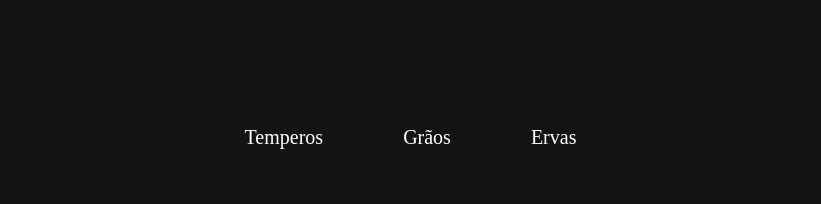
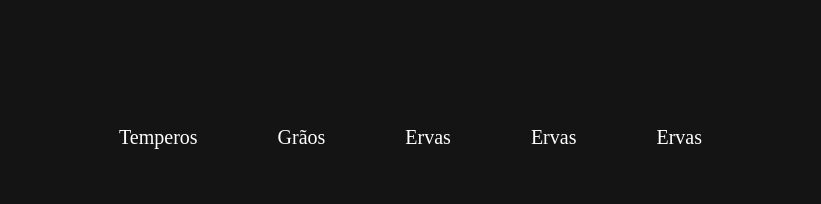
Before and after one commit to gusttavokr/De_Grao_em_Grao, a plain HTML site: page login.html in a window 1280 px wide. Shown: the top 204 px of the page, 311-1132 px from the left. Drawn offline with Linux system fonts and the light colour scheme; a web font is replaced by a local one.

Commit message:
mudança

```diff
--- a/login.html
+++ b/login.html
@@ -24,6 +24,8 @@
             <ol class="itens-navegação">
                 <li><a href="">Temperos</a></li>
                 <li><a href="">Grãos</a></li>
+                <li><a href="">Ervas</a></li>
+                <li><a href="">Ervas</a></li>
                 <li><a href="">Ervas</a></li>
             </ol>
             <svg xmlns="http://www.w3.org/2000/svg" width="32" height="32"
```
